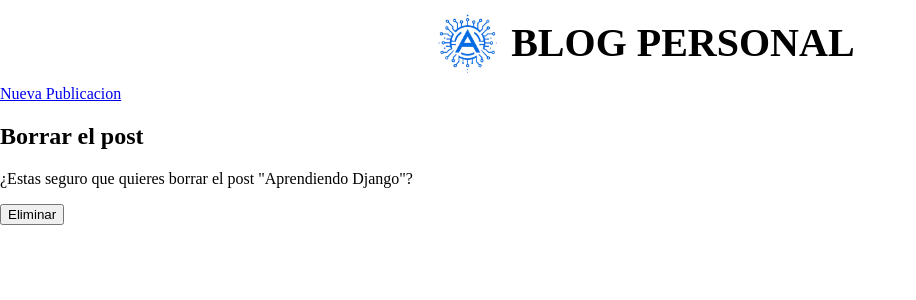
After one commit to AndryusDev/blog_crud, a Django app: page /post/2/borrar in a window 1280 px wide. The commit adds this page. Shown: the top 300 px of the page, without its empty margins (0-916 px from the left). Run offline with Django 5.2, Linux system fonts and the light colour scheme; data comes from the database, SQL or seed files in the repository; both versions use the stored data as it was after the commit.

Commit message:
colocando funcion de eliminar

```diff
--- /dev/null
+++ b/blogs/templates/post_delete.html
@@ -0,0 +1,13 @@
+{% extends "_base.html" %}
+
+{% block content %}
+
+    <h2>Borrar el post</h2>
+    <form method="post">
+        {% csrf_token %}
+        <p>¿Estas seguro que quieres borrar el post "{{ post.title }}"?</p>
+        <button type="submit">Eliminar</button>
+
+    </form>
+
+{% endblock content %}
--- a/blogs/templates/post_detail.html
+++ b/blogs/templates/post_detail.html
@@ -8,5 +8,6 @@
         <p>{{ post.created_at }}</p>
 
         <a href="{% url 'post-update' post.id %}">Edicion</a>
+        <a href="{% url 'post-delete' post.id %}">Eliminar</a>
 
 {% endblock content %}
--- a/blogs/urls.py
+++ b/blogs/urls.py
@@ -1,9 +1,10 @@
 from django.urls import path
-from .views import PostListView, PostDetailView,PostNewView,PostUpdateView
+from .views import PostListView, PostDetailView,PostNewView,PostUpdateView, PostDeleteView
 
 urlpatterns = [
     path("", PostListView.as_view(), name="post-list"),
     path("post/<int:pk>", PostDetailView.as_view(), name="post-detail"),
     path("post/new/", PostNewView.as_view(), name="post-new"),
-    path("post/<int:pk>/editar",PostUpdateView.as_view(), name="post-update")
+    path("post/<int:pk>/editar",PostUpdateView.as_view(), name="post-update"),
+    path("post/<int:pk>/borrar",PostDeleteView.as_view(), name="post-delete"),
     ]
--- a/blogs/views.py
+++ b/blogs/views.py
@@ -2,7 +2,9 @@ from django.shortcuts import render
 
 from .models import Post
 from django.views.generic import ListView, DetailView
-from django.views.generic.edit import CreateView,UpdateView
+from django.views.generic.edit import CreateView, UpdateView, DeleteView
+
+from django.urls import reverse_lazy
 
 """def post_list(request):
     return render(request, 'blog.html')"""
@@ -26,3 +28,9 @@ class PostUpdateView(UpdateView):
     model = Post
     template_name = 'post_update.html'
     fields = ['title', 'body']
+
+
+class PostDeleteView(DeleteView):
+    model = Post
+    template_name = 'post_delete.html'
+    success_url = reverse_lazy('post-list')
```
Also changed, not shown: db.sqlite3.
